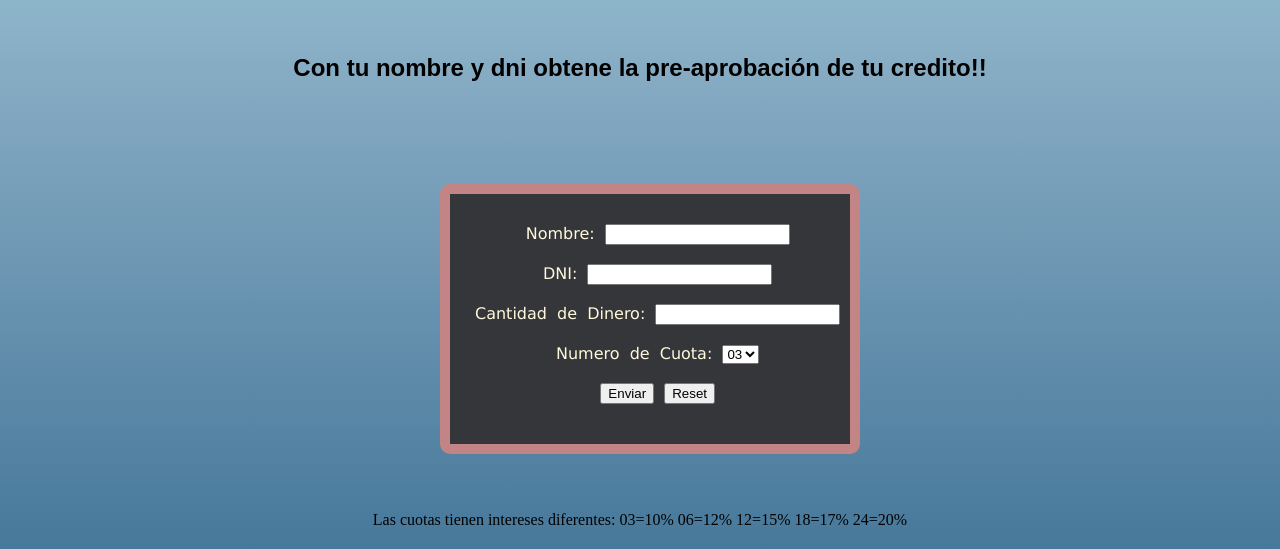
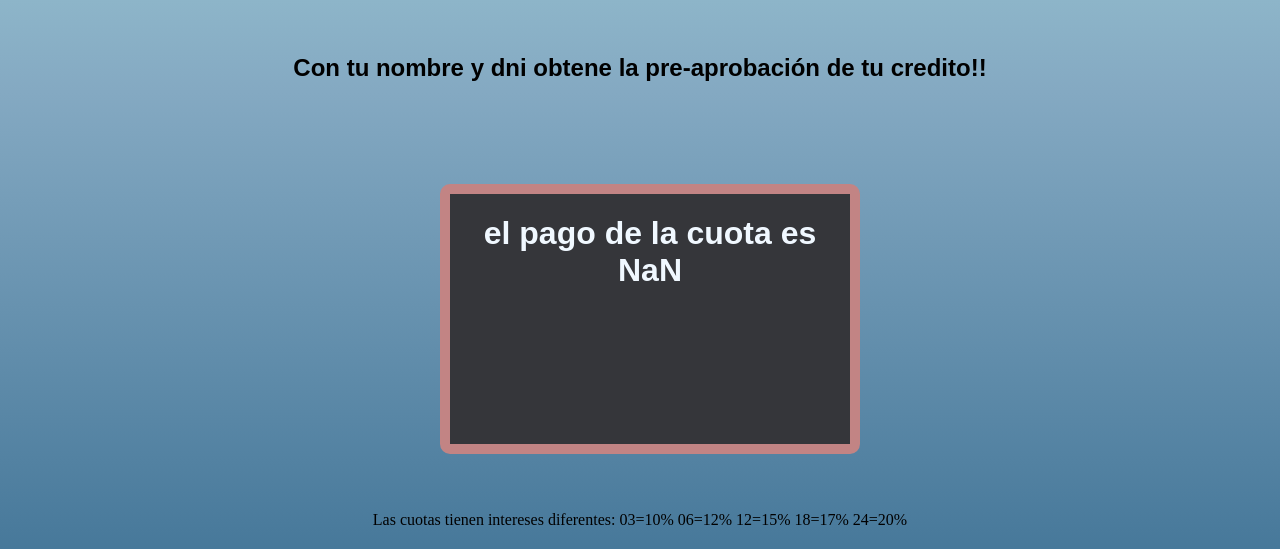
Before and after one commit to tomimk2/Prestafacil, a plain HTML site: page index.html in a window 1280 px wide. Both pictures are taken after a click on the button "Enviar". Shown: the part 491-1040 px from the top of the page. Drawn offline with Linux system fonts and the light colour scheme.

Commit message:
actualizacion

```diff
--- a/estilo.css
+++ b/estilo.css
@@ -49,6 +49,12 @@ body {
     top: 10%;
 }
 
+#form {
+    color: aliceblue;
+    font-family: Arial, Helvetica, sans-serif;
+    text-align: center;
+}
+
 .interes {
     grid-area: interes;
     font-family: 'Courier New', Courier, monospace;
--- a/index.html
+++ b/index.html
@@ -17,7 +17,7 @@
 
     <h1 class="title">Bienvenidos a Prestafacil!</h1>
     <h2 class="mensaje">Con tu nombre y dni obtene la pre-aprobación de tu credito!!</h2>
-    <form class="form">
+    <form class="form" id="form">
        <section class="formulario">
 
         <div>
@@ -47,7 +47,7 @@
         </div>
         <br>
         <div>
-            <button onclick="enviar()" type="button">Enviar</button>
+            <button id="boton" type="button">Enviar</button>
             <input type="reset" name="Restablecer" />
         </div>
 
--- a/index.js
+++ b/index.js
@@ -8,7 +8,8 @@ class Prestamo {
 }
 
 let PrestamosSolicitados = [];
-
+let boton = document.getElementById("boton");
+boton.addEventListener("click" , enviar);
 function enviar() {
 
   let nombre = document.getElementById("nombre").value;
@@ -40,8 +41,8 @@ function enviar() {
     }
   }
   let PagoCuota = division(suma(numeroPrestamo, interes(numeroPrestamo)), numeroCuota);
-  alert("el pago por cuota es " + PagoCuota);
-  console.log("el pago por cuota es " + PagoCuota);
+  let Resultado = document.getElementById("form")
+  form.innerHTML = `<h1> el pago de la cuota es ` + PagoCuota;
 }
 
 PrestamosSolicitados.sort(function(numeroPrestamo1,numeroPrestamo2){
```
